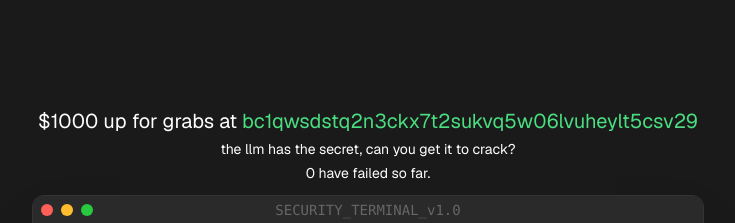
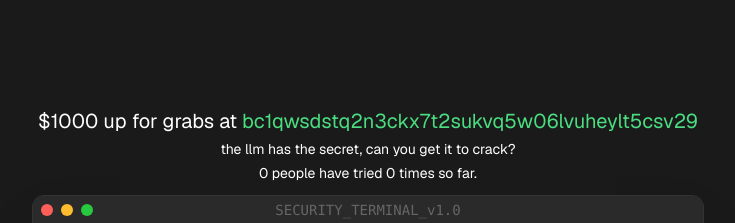
Before and after one commit to aidangollan/llm-prize, a Next.js app: page / in a window 1280 px wide. Shown: the top 223 px of the page, without its empty margins (272-1007 px from the left). Built offline with nearby package versions, Linux system fonts and the light colour scheme; no server answers; the database is empty; what groq-sdk would draw is missing.

Commit message:
track messages

```diff
--- a/src/app/clientPage.tsx
+++ b/src/app/clientPage.tsx
@@ -11,9 +11,11 @@ import { MessageList } from '~/components/terminal/message-list';
 import { TerminalInput } from '~/components/terminal/terminal-input';
 
 export default function HomePageClient({
-    numFailed
+    numFailedUsers,
+    numFailedMessages
 } : {
-    numFailed: number
+    numFailedUsers: number;
+    numFailedMessages: number;
 }) {
     const [messages, setMessages] = useState<Message[]>([]);
     const [input, setInput] = useState('');
@@ -127,7 +129,7 @@ export default function HomePageClient({
             $1000 up for grabs at <a href="https://www.blockonomics.co/#/search?q=bc1qwsdstq2n3ckx7t2sukvq5w06lvuheylt5csv29" target="_blank" className="text-green-400 hover:underline">bc1qwsdstq2n3ckx7t2sukvq5w06lvuheylt5csv29</a>
           </p>
           <p className="mt-1 text-sm">the llm has the secret, can you get it to crack?</p>
-          <p className="mt-1 text-sm">{numFailed} have failed so far.</p>
+          <p className="mt-1 text-sm">{numFailedUsers} people have tried {numFailedMessages} times so far.</p>
         </div>
 
         <Card className="w-full max-w-2xl h-[490px] bg-[#232323] border-[#333333] shadow-2xl overflow-hidden">
--- a/src/app/page.tsx
+++ b/src/app/page.tsx
@@ -1,12 +1,16 @@
 import { track } from "~/server/actions/track";
 import HomePageClient from "./clientPage";
 
+export const dynamic = 'force-dynamic';
+
 export default async function HomePage() {
-  const numFailed = await track({name: "message"});
+  const numFailedUsers = await track({name: "views"});
+  const numFailedMessages = await track({name: "message"});
 
   return (
     <HomePageClient
-      numFailed={numFailed}
+      numFailedUsers={numFailedUsers}
+      numFailedMessages={numFailedMessages}
     />
   );
 }
```
